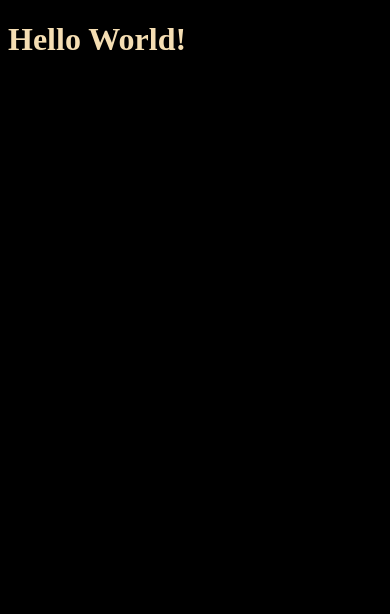
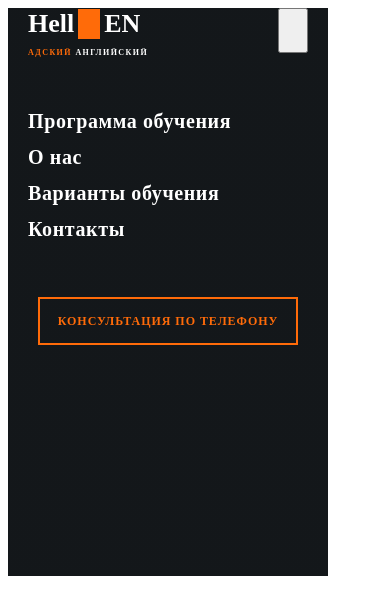
Before and after one commit to Uliana171/new-repos, a plain HTML site: page index.html in a window 390 px wide. Drawn offline with Linux system fonts and the light colour scheme.

Commit message:
add mobile-menu

```diff
--- a/index.html
+++ b/index.html
@@ -8,6 +8,50 @@
     <title>new-repos</title>
 </head>
 <body>
-   <h1>Hello World!</h1>
+<div class="menu-container js-menu-container" id="mobile-menu">
+
+    <div class="mobile-header">
+        <a class="logo">Hell
+
+            <svg class="logo__icon" width="22px" height="30px">
+                <use href="#"></use>
+            </svg>
+            EN
+            <p class="logo__text">
+                <span class="logo__part-text">Адский </span>
+                английский
+            </p>
+        </a>
+
+        <button class="menu-toggle js-close-menu">
+            <svg class="menu-toggle__icon" width="14.5px" height="14.5px">
+                <use href="#"></use>
+            </svg>
+
+        </button>
+    </div>
+    <ul class="mobile-list">
+
+        <li class="mobile-list__item">
+            <a class="mobile-list__link" href="#">Программа обучения</a>
+        </li>
+
+        <li class="mobile-list__item">
+            <a class="mobile-list__link"  href="#">О нас</a>
+        </li>
+
+        <li class="mobile-list__item">
+            <a class="mobile-list__link"  href="#">Варианты обучения</a>
+        </li>
+
+        <li class="mobile-list__item">
+            <a class="mobile-list__link"  href="#">Контакты</a>
+        </li>
+
+    </ul>
+
+    <a class="call" href="tel:+380960000111">Консультация по телефону</a>
+
+</div>
 </body>
 </html>
--- a/style.css
+++ b/style.css
@@ -1,4 +1,126 @@
-body {
-  background: black;
-  color: wheat;
+.logo {
+  color: rgba(255, 255, 255, 1);
+  font-weight: 800;
+  font-size: 26px;
+  line-height: 32px;
+
+  height: 45px;
+  width: 128px;
+
+  display: flex;
+  align-items: center;
+  flex-wrap: wrap;
 }
+
+.logo:hover,
+.logo:focus {
+  transform: scale(1.15) translateX(10px);
+  transition: 250ms cubic-bezier(0.4, 0, 0.2, 1);
+}
+
+.logo__icon {
+  background-color: rgba(255, 107, 9, 1);
+  align-self: center;
+  margin-right: 4px;
+  margin-left: 4px;
+}
+
+.logo__text {
+  font-weight: bold;
+  font-size: 8px;
+  line-height: 10px;
+  letter-spacing: 0.18em;
+  text-transform: uppercase;
+}
+
+.logo__part-text {
+  color: rgba(255, 107, 9, 1);
+}
+
+.menu-container {
+  width: 280px;
+  height: 568px;
+  padding-left: 20px;
+  padding-right: 20px;
+  background-color: rgba(17, 21, 24, 0.9);
+  background-image: linear-gradient(
+    to right,
+    rgba(17, 21, 24, 0.9),
+    rgba(17, 21, 24, 0.9)
+  );
+}
+.mobile-header {
+  justify-content: space-between;
+  display: flex;
+}
+
+.mobile-list {
+  margin-top: 50px;
+  margin-bottom: 50px;
+}
+
+.mobile-list__link {
+  font-family: Montserrat;
+  font-style: normal;
+  font-weight: 800;
+  font-size: 20px;
+  line-height: 180%;
+  letter-spacing: 0.03em;
+  color: rgba(255, 255, 255, 1);
+}
+
+.mobile-list__link:hover,
+.mobile-list__link:focus {
+  color: rgba(255, 107, 9, 1);
+}
+
+ul {
+  list-style: none;
+  padding: 0px;
+  margin: 0px;
+}
+
+a {
+  text-decoration: none;
+}
+
+.call {
+  font-weight: bold;
+  font-size: 12px;
+  line-height: 15px;
+  letter-spacing: 0.08em;
+  text-transform: uppercase;
+
+  color: rgba(255, 107, 9, 1);
+  border: 2px solid rgba(255, 107, 9, 1);
+
+  display: flex;
+  justify-content: center;
+  align-items: center;
+  width: 256px;
+  height: 44px;
+}
+
+.menu-container > .call {
+  margin-left: 10px;
+}
+
+@media screen and (min-width: 768px) {
+  .mobile-list__link {
+    font-size: 26px;
+  }
+
+  .mobile-list {
+    margin-top: 72px;
+    margin-left: 218px;
+  }
+
+  .menu-container {
+    width: 728px;
+    height: 1024px;
+  }
+
+  .menu-container > .call {
+    display: none;
+  }
+}
```
